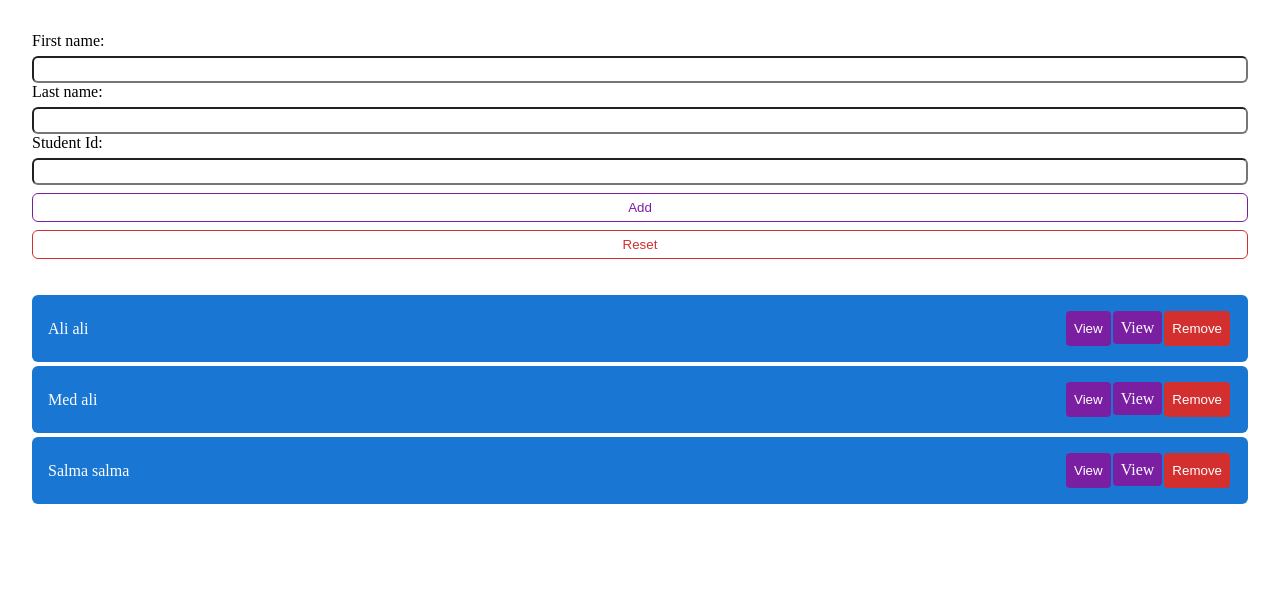
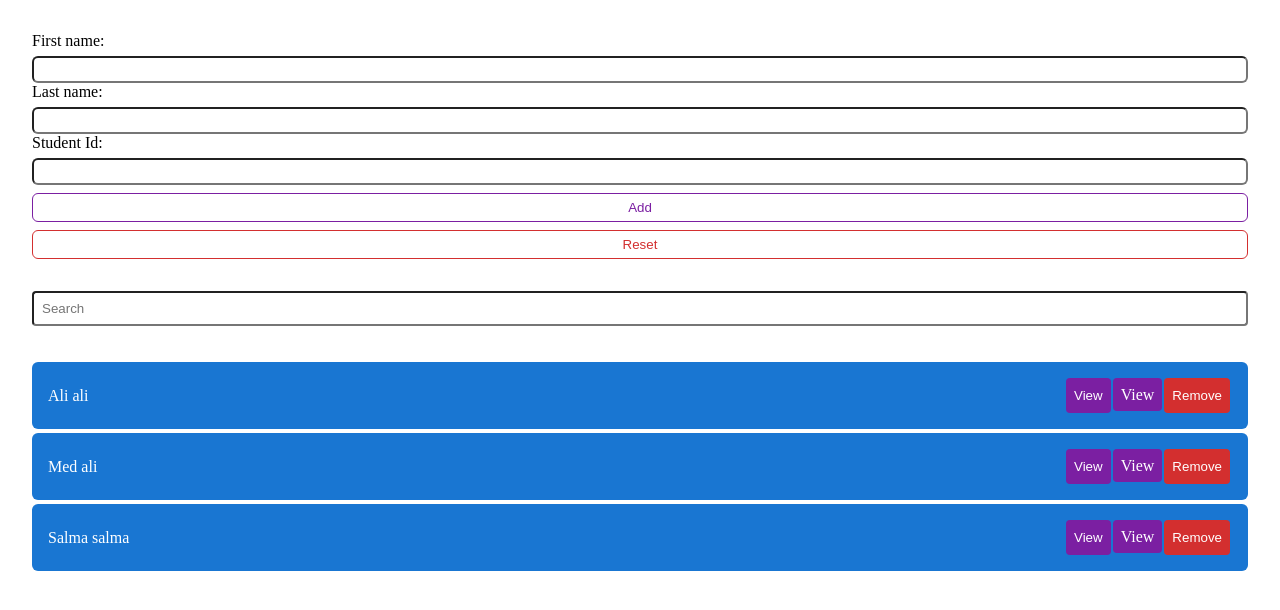
Before and after one commit to blckangl/ruspina-sc3, an Angular app: page / in a window 1280 px wide. Shown: the top 610 px of the page. Built offline with nearby package versions, Linux system fonts and the light colour scheme.

Commit message:
implemeting search

```diff
--- a/src/app/details-page/details-page.component.ts
+++ b/src/app/details-page/details-page.component.ts
@@ -18,7 +18,7 @@ export class DetailsPageComponent implements OnInit {
 
   ngOnInit(): void {
     this.route.params.subscribe(params => {
-      // this.student = this.studentService.getStudentById(params['id']);
+       this.student = this.studentService.getStudentById(params['id']);
       if(!this.student){
          this.router.navigate(['404'])
       }
--- a/src/app/students-page/students-page.component.html
+++ b/src/app/students-page/students-page.component.html
@@ -1,2 +1,6 @@
 <app-student-input ></app-student-input>
-<app-student-list  [students]="studentList"></app-student-list>
+<div class="search-container">
+  <input #searchInput placeholder="Search" />
+
+</div>
+<app-student-list  [students]="filtredList"></app-student-list>
--- a/src/app/students-page/students-page.component.scss
+++ b/src/app/students-page/students-page.component.scss
@@ -0,0 +1,9 @@
+.search-container{
+  width: 100%;
+  padding: 16px;
+  input{
+    width: 100%;
+    padding: 8px;
+    border-radius: 4px;
+  }
+}
--- a/src/app/students-page/students-page.component.ts
+++ b/src/app/students-page/students-page.component.ts
@@ -1,28 +1,47 @@
-import {AfterViewChecked, Component, OnInit} from '@angular/core';
+import {AfterViewChecked, AfterViewInit, Component, ElementRef, OnInit, ViewChild} from '@angular/core';
 import {IStudent} from "../shared/models/student.interface";
 import {StudentsService} from "../students.service";
+import {debounceTime, fromEvent, Observable} from "rxjs";
 
 @Component({
   selector: 'app-students-page',
   templateUrl: './students-page.component.html',
   styleUrls: ['./students-page.component.scss']
 })
-export class StudentsPageComponent implements OnInit {
+export class StudentsPageComponent implements OnInit, AfterViewInit {
 
-  studentList: Array<IStudent> = new Array<IStudent>();
+  studentList: Array<IStudent> = new Array<IStudent>();  //unfiltered
+  filtredList:Array<IStudent> = this.studentList;  //filtered
   title = 'sc3';
-
+  searchObservable!: Observable<any>;
+  @ViewChild('searchInput') searchInput!: ElementRef;
 
   constructor(private studentsService: StudentsService) {
 
   }
 
+  ngAfterViewInit(): void {
+    this.searchObservable = fromEvent(this.searchInput.nativeElement, 'keyup');
+
+    this.searchObservable.pipe(debounceTime(300)).subscribe(res => {
+      const searchValue = res.target.value;
+      console.log(res.target.value);
+      if(searchValue.length>0){
+        this.filtredList = this.studentList.filter(x=>x.firstName.includes(searchValue)||x.lastName.includes(searchValue)||x.id.includes(searchValue))
+      }else{
+        this.filtredList = this.studentList;
+      }
+    })
+  }
 
 
   ngOnInit(): void {
     this.studentsService.studentList.subscribe(newlist => {
       console.log("subject changed")
       this.studentList = newlist;
+      this.filtredList = this.studentList;
     })
   }
+
+
 }
--- a/src/app/students.service.ts
+++ b/src/app/students.service.ts
@@ -12,7 +12,7 @@ export class StudentsService {
     id: '369952'
   }, {firstName: 'salma', lastName: 'salma', id: '369552'}]
   private _studentList: BehaviorSubject<Array<IStudent>> = new BehaviorSubject<Array<IStudent>>(this.initialState)
-  public studentList:Observable<Array<IStudent>> = this._studentList.asObservable();
+  public studentList: Observable<Array<IStudent>> = this._studentList.asObservable();
 
   constructor() {
 
@@ -22,11 +22,11 @@ export class StudentsService {
     // let tempArray = this._studentList.value;
     // tempArray.push(student);
 
-    this._studentList.next([student,...this._studentList.value])
+    this._studentList.next([student, ...this._studentList.value])
   }
 
   public removeStudent(student: IStudent) {
-    let tempStudents  = this._studentList.value.filter(x=>x.id != student.id)
+    let tempStudents = this._studentList.value.filter(x => x.id != student.id)
     this._studentList.next(tempStudents);
   }
 
@@ -34,7 +34,7 @@ export class StudentsService {
     // this.studentList = list;
   }
 
-  public getStudentById(id: string) {
-    // return this.studentList.find(x => x.id == id);
+  public getStudentById(id: string): IStudent | undefined {
+    return this._studentList.value.find(x => x.id == id)
   }
 }
```
